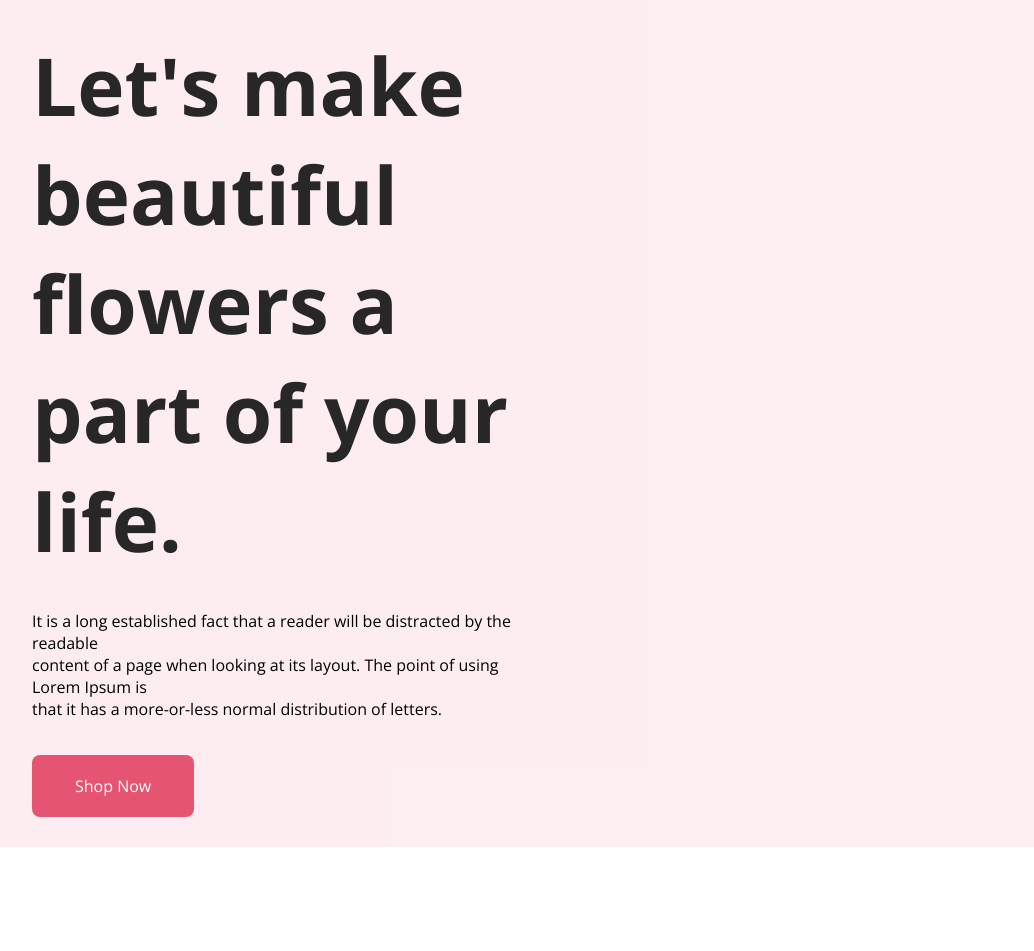
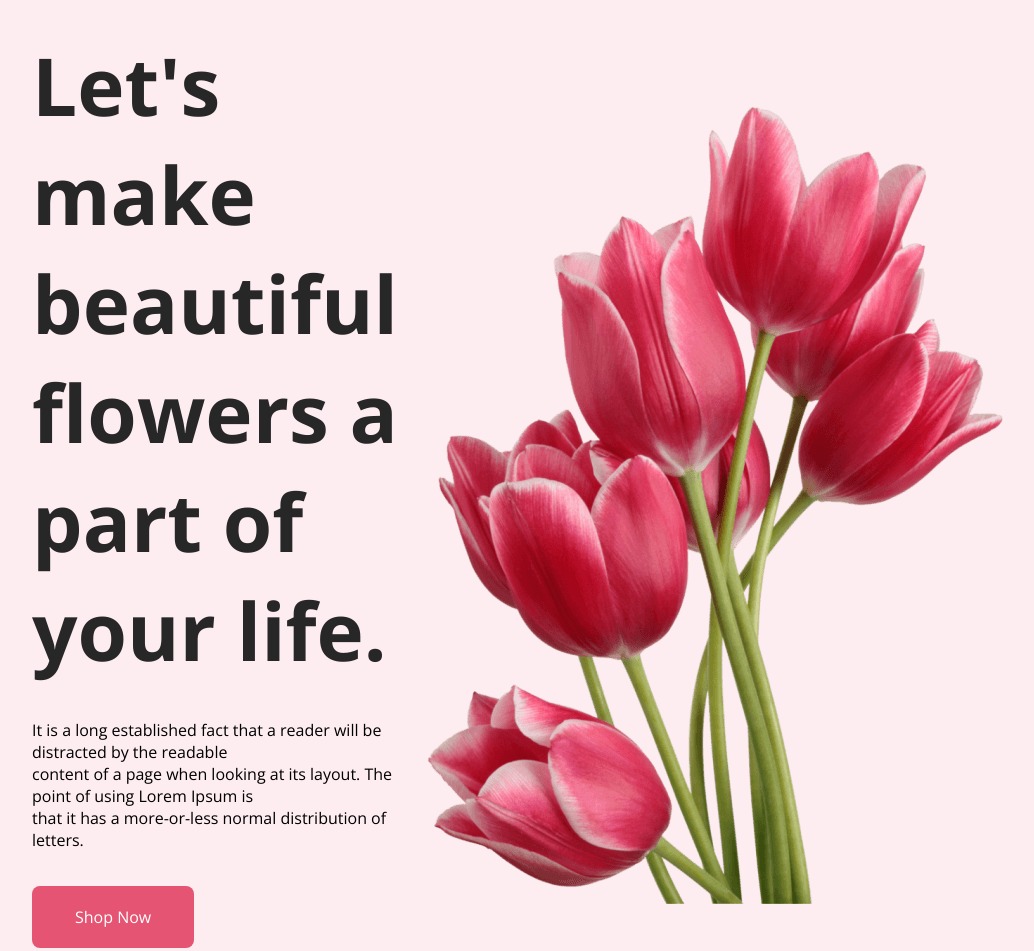
Before and after one commit to Niaz-Uddin/repo-website, a plain HTML site: page index.html in a window 1280 px wide. Shown: the whole page, without its empty margins (118-1152 px from the left). Before the commit the page ends 847 px from the top, so only its background shows below. Drawn offline with nearby package versions, Linux system fonts and the light colour scheme.

Commit message:
first section done

```diff
--- a/index.html
+++ b/index.html
@@ -20,7 +20,7 @@
         <a href="#" class="btn">Shop Now</a>
         </div>
         <div class="home-img">
-            <img src="/flower-shop-assignment/Flower Asset/pngwing 10.png" alt="">
+            <img src="Flower Asset/pngwing 10.png" alt="">
         </div>
 
     </section>
```
Also changed, not shown: Flower Asset/Flower 01.png (added), Flower Asset/Group 57.png (added), Flower Asset/Group 58.png (added), Flower Asset/Group 59.png (added), Flower Asset/Rectangle 4.png (added), Flower Asset/Rectangle 5.png (added), Flower Asset/Rectangle 6.png (added), Flower Asset/Rectangle 9.png (added), Flower Asset/pngwing 10.png (added), Flower Asset/pngwing 5.png (added), Flower Asset/pngwing 6.png (added), Flower Asset/pngwing 7.png (added), Flower Asset/pngwing 8.png (added).
